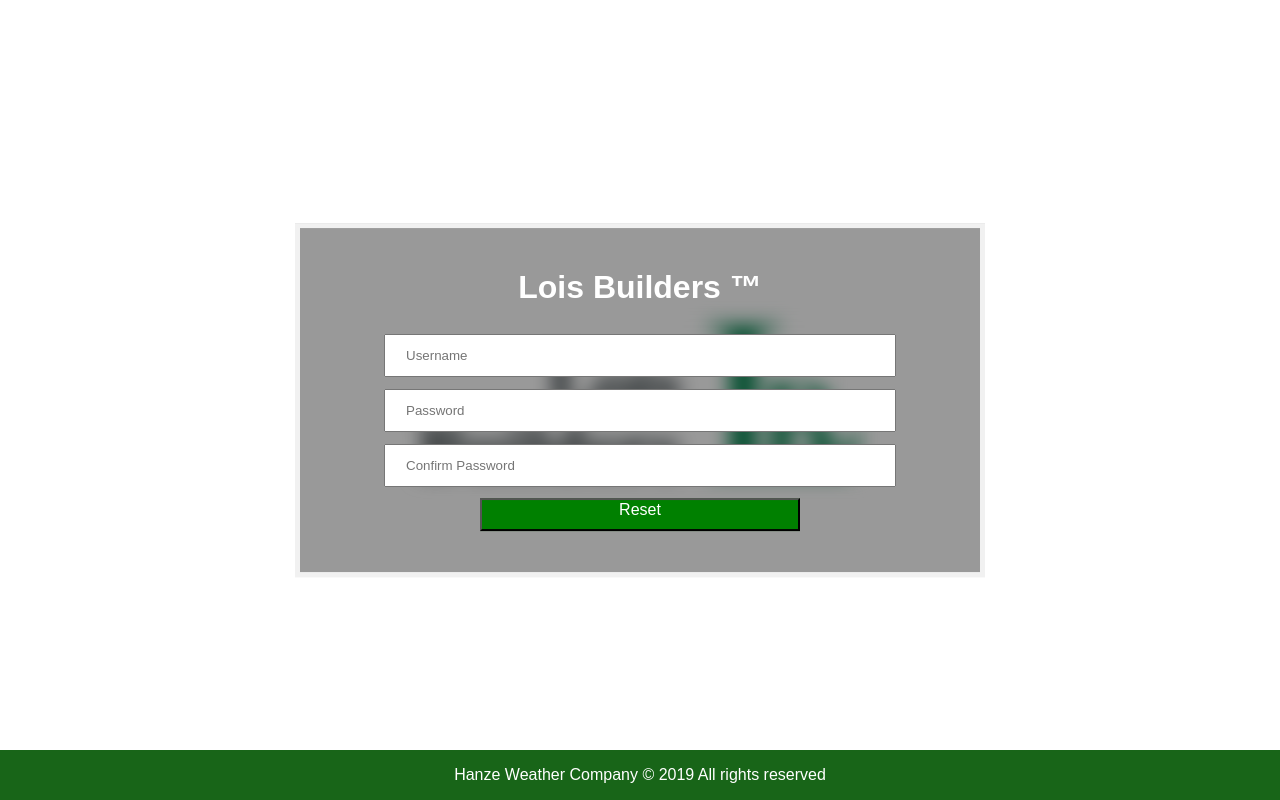
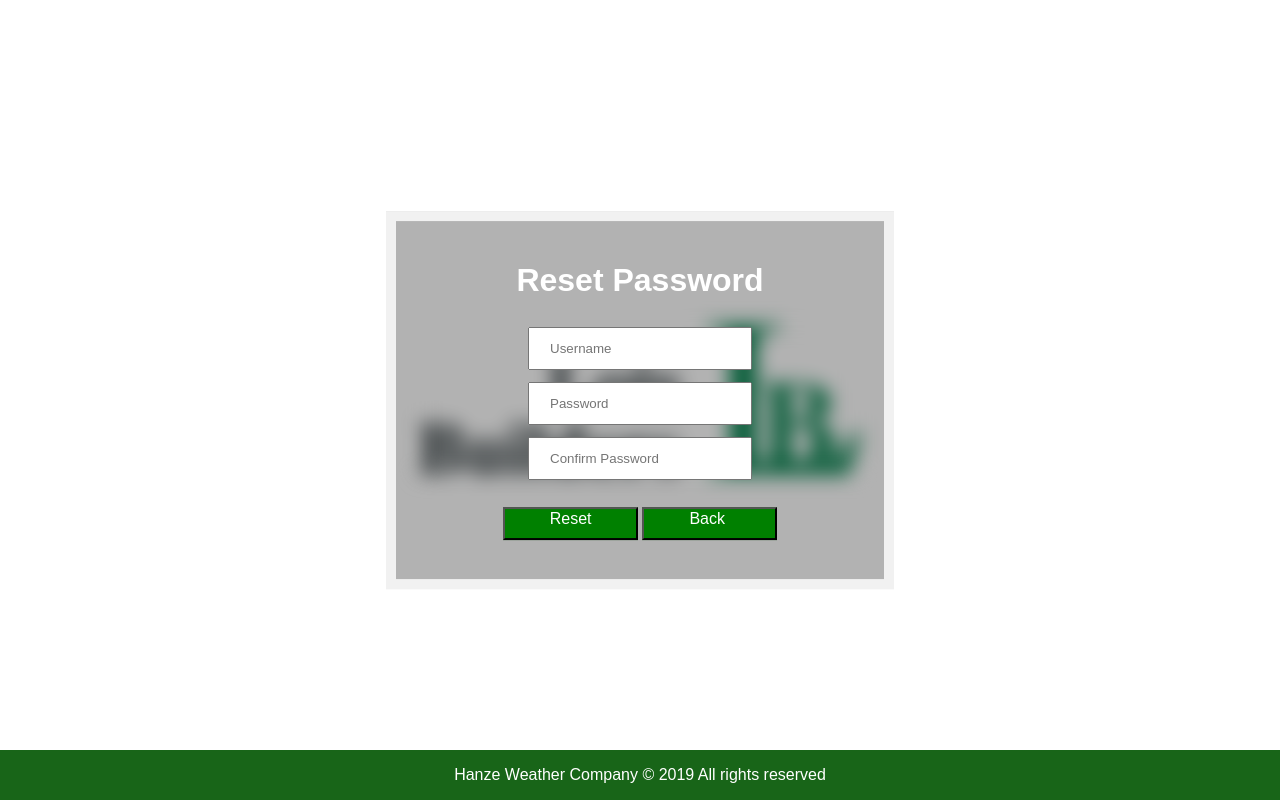
Before and after one commit to FrankIin/HanzeWeatherCompany, a PHP site: page /pass_reset.php in a window 1280 px wide. Run offline with PHP 8.4, Linux system fonts and the light colour scheme.

Commit message:
design improvements

```diff
--- a/WEBSERVER/mysql/my.ini
+++ b/WEBSERVER/mysql/my.ini
@@ -38,9 +38,9 @@ socket		= /tmp/mysql.sock
 port		= 3307
 
 
-innodb_data_home_dir = D:/Project/Website/WEBSERVER\mysql\data\
+innodb_data_home_dir = C:/Users/kevin/Documents/GitHub/HanzeWeatherCompany/WEBSERVER\mysql\data\
 innodb_data_file_path = ibdata1:10M:autoextend
-innodb_log_group_home_dir = D:/Project/Website/WEBSERVER\mysql\data\
+innodb_log_group_home_dir = C:/Users/kevin/Documents/GitHub/HanzeWeatherCompany/WEBSERVER\mysql\data\
 
 # You can set .._buffer_pool_size up to 50 - 80 %
 # of RAM but beware of setting memory usage too high
--- a/WEBSERVER/php/php.ini
+++ b/WEBSERVER/php/php.ini
@@ -731,7 +731,7 @@ user_dir =
 ; http://php.net/extension-dir
 ; extension_dir = "./"
 ; On windows:
-extension_dir = "D:/Project/Website/WEBSERVER\php\ext\"
+extension_dir = "C:/Users/kevin/Documents/GitHub/HanzeWeatherCompany/WEBSERVER\php\ext\"
 
 ; Whether or not to enable the dl() function.  The dl() function does NOT work
 ; properly in multithreaded servers, such as IIS or Zeus, and is automatically
--- a/WEBSERVER/root/pass_reset.php
+++ b/WEBSERVER/root/pass_reset.php
@@ -16,7 +16,7 @@
 
 
 
-  <h1> Lois Builders &trade; </h1>
+  <h1> Reset Password </h1>
 
   <form action = "pass_reset_process.php" method="post">
   <!-- send the form to login.php -->
@@ -24,6 +24,7 @@
 		<input type="text" name="username" placeholder="Username" required>
         <input type="password" name="new_pass" pattern=".{8,}" required title="Minimum 8 characters required." placeholder="Password" required>
 		<input type="password" name="new_pass_confirm" pattern=".{8,}" required title="Minimum 8 characters required." placeholder="Confirm Password" required>
-
+		<br><br>
 
         <input type="submit" value="Reset" >
+		<input type="button" class = "btn" value = "Back " onclick= "location.href='login.php';" />
--- a/WEBSERVER/root/pass_reset_process.php
+++ b/WEBSERVER/root/pass_reset_process.php
@@ -20,7 +20,7 @@
 
   {
   echo '
-  <h1> Lois Builders &trade; </h1>
+  <h1> Login </h1>
 
 	Passwords do not match, please try again!
 
@@ -61,7 +61,7 @@ $password = mysql_real_escape_string($password);
 $query = "UPDATE users SET pass=" .$password . "WHERE username =" .$username;
 
 $result = mysql_query($query);
-$count = mysql_num_rows($result);
+$count = mysql_affected_rows();
 
 
 if($count == 1)
--- a/WEBSERVER/root/style.css
+++ b/WEBSERVER/root/style.css
@@ -25,16 +25,16 @@ body {
  {
 
 
-  background-color: rgba(0,0,0, 0.4);
+  background-color: rgba(0,0,0, 0.3);
 
   color: white; /* font color */
-  border: 5px solid #f1f1f1; /* define the borders */
+  border: 10px solid #f1f1f1; /* define the border + border color */
   position: absolute;
   top: 50%;
   left: 50%;
   transform: translate(-50%, -50%);
 
-  width: 50%;
+  width: 35%;
   padding: 20px;
   text-align: center;
 
@@ -42,33 +42,50 @@ body {
 
  /* Form design */
 
+ /* For input type text ... */
  input[type=text] {
-  width: 80%;
+  width: 50%;
   padding: 12px 20px;
   margin: 6px 0;
   box-sizing: border-box;
 }
 
-
+ /* For input type password ... */
  input[type=password] {
-  width: 80%;
+  width: 50%;
   padding: 12px 20px;
   margin: 6px 0;
   box-sizing: border-box;
 }
-
+/* For input type submit ... */
 input[type=submit] {
-  width: 50%;
+  width: 30%;
   background-color: green;
   font-size: 100%;
   color: white;
-  margin: 5px 0;
+  margin: 3px 0;
   padding-bottom: 10px;
   cursor: pointer; /* change cursor to pointer */
 }
 
 /* Input submit hover effect */
 input[type=submit]:hover
+
+{
+background-color: #2E9F3E;
+}
+
+.btn {
+  width: 30%;
+  background-color: green;
+  font-size: 100%;
+  color: white;
+  margin: 3px 0;
+  padding-bottom: 10px;
+  cursor: pointer; /* change cursor to pointer */
+}
+
+.btn:hover
 
 {
 background-color: #2E9F3E;
```
Also changed, not shown: WEBSERVER/root/index.php (+6 -4 lines), WEBSERVER/root/login.php (+12 -2 lines), WEBSERVER/root/navbar.php (deleted, +0 -59 lines), WEBSERVER/root/navbar_home.php (added, +59 -0 lines), WEBSERVER/root/back_btn.png (added), WEBSERVER/root/login_btn.png (added), 8 other files.
